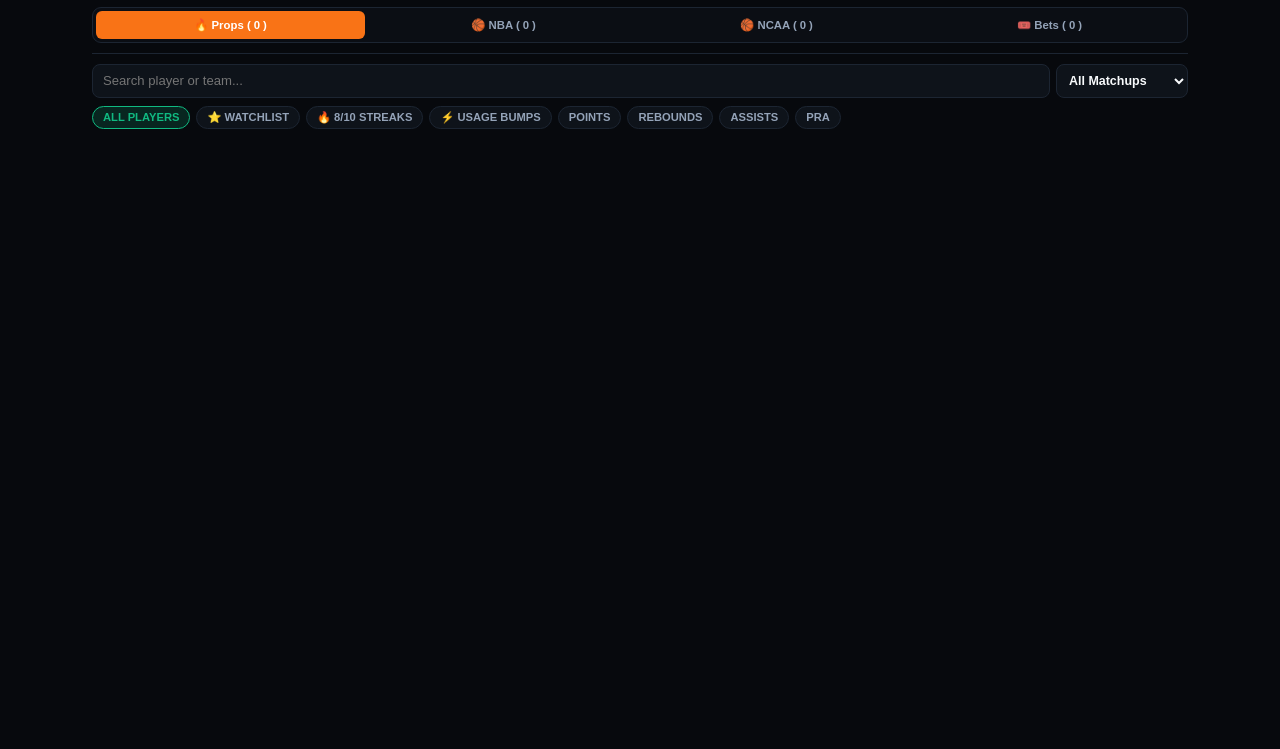
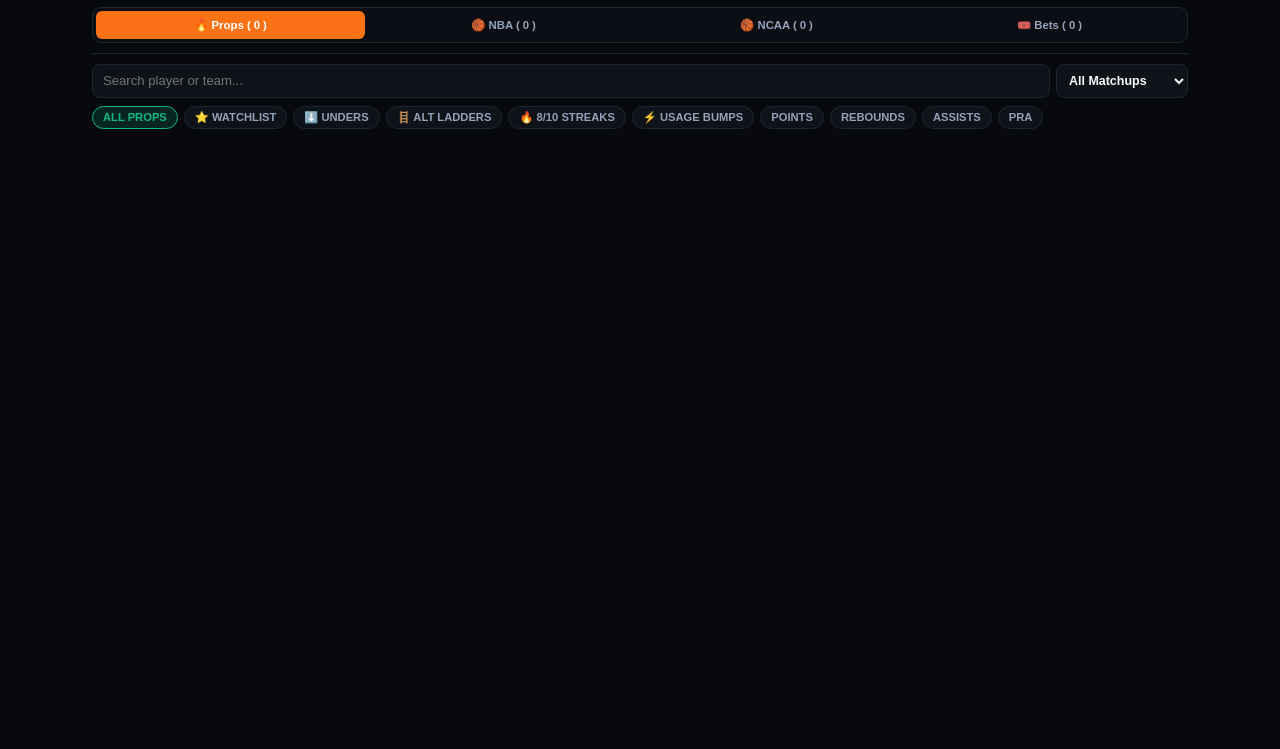
Before and after one commit to RockoDevXda/sports-command-center, a plain HTML site: page index.html in a window 1280 px wide. Shown: the part 51-800 px from the top of the page. Drawn offline with Linux system fonts and the light colour scheme; no server answers.

Commit message:
Update index.html

```diff
--- a/index.html
+++ b/index.html
@@ -69,6 +69,8 @@
     .p-btn .prob-val { font-weight: 800; color: var(--sub); text-align: right; }
     .p-btn .hit-mini { display: block; font-size: 0.6rem; color: var(--muted); font-weight: 600; }
     .p-btn.hot .prob-val, .p-btn.selected .prob-val { color: var(--emerald); }
+    .p-btn.alt-btn { border-color: rgba(168,85,247,0.4); }
+    .p-btn.alt-btn .prob-val { color: var(--purple); }
     .p-btn.selected { background: var(--emerald-dim); border-color: var(--emerald); }
     .ncaa-scores { display: flex; justify-content: space-between; align-items: center; background: #0a0e14; padding: 6px 9px; border-radius: 7px; font-size: 0.75rem; font-variant-numeric: tabular-nums; gap: 6px; }
     .h2h-bar { font-size: 0.67rem; color: var(--sub); background: #090c11; border: 1px solid var(--border); padding: 4px 8px; border-radius: 6px; }
@@ -137,8 +139,10 @@
       </select>
     </div>
     <div class="chip-strip" id="nbaChips">
-      <button class="f-chip active" onclick="setSubFilter('ALL', this)">ALL PLAYERS</button>
+      <button class="f-chip active" onclick="setSubFilter('ALL', this)">ALL PROPS</button>
       <button class="f-chip" onclick="setSubFilter('WATCH', this)">⭐ WATCHLIST</button>
+      <button class="f-chip" onclick="setSubFilter('UNDERS', this)">⬇️ UNDERS</button>
+      <button class="f-chip" onclick="setSubFilter('ALTS', this)">🪜 ALT LADDERS</button>
       <button class="f-chip" onclick="setSubFilter('HOT', this)">🔥 8/10 STREAKS</button>
       <button class="f-chip" onclick="setSubFilter('USG', this)">⚡ USAGE BUMPS</button>
       <button class="f-chip" onclick="setSubFilter('PTS', this)">POINTS</button>
```
